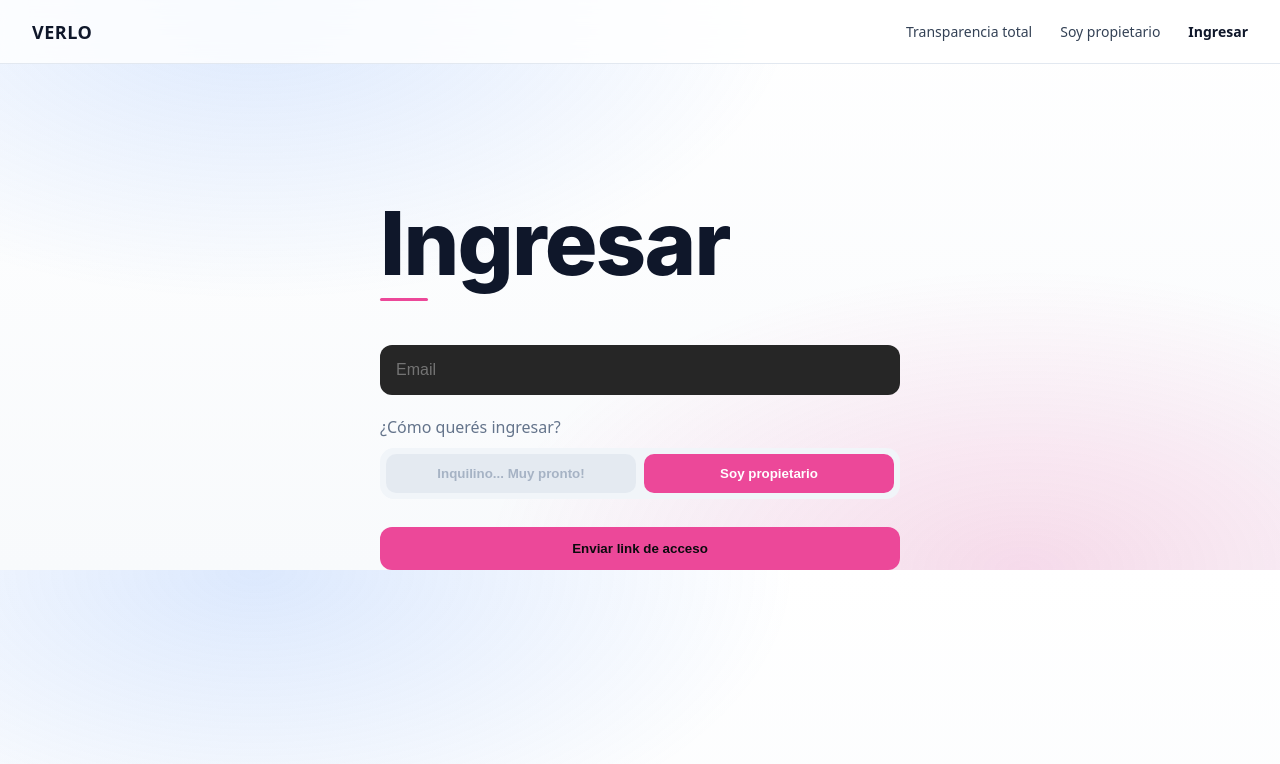
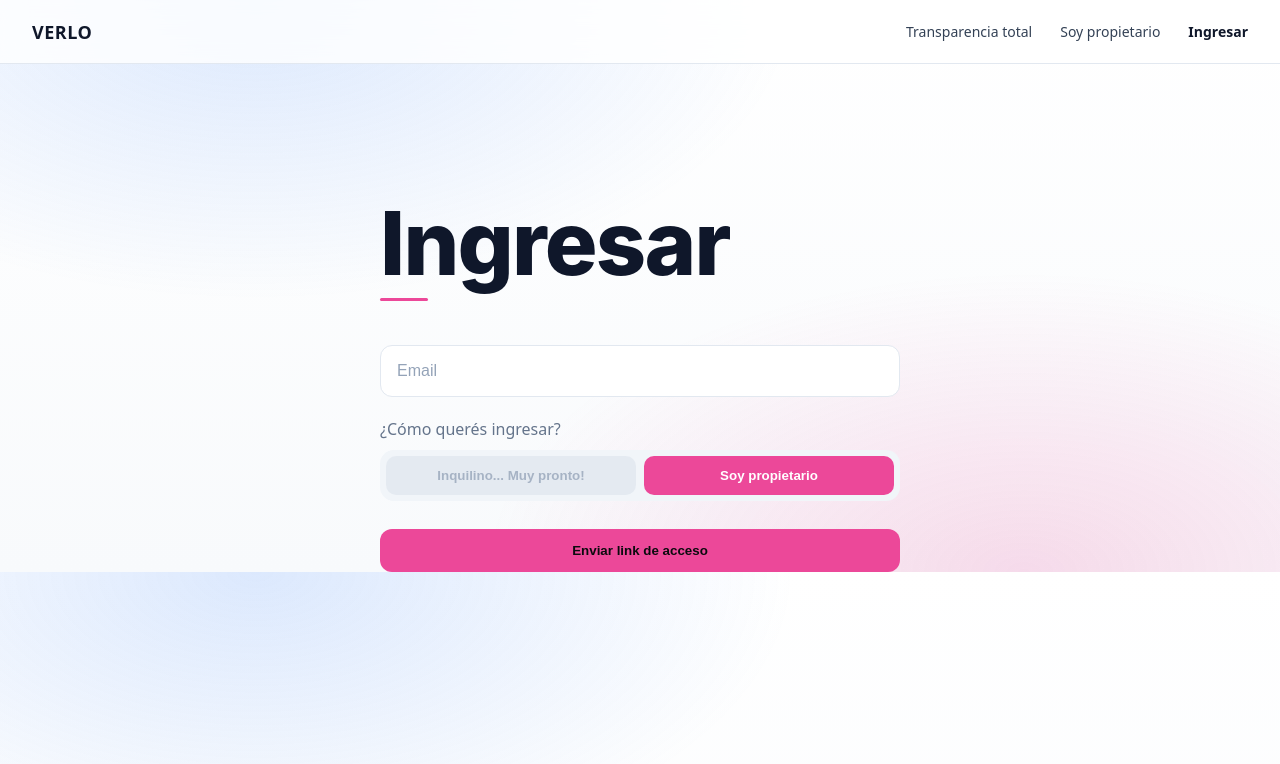
Before and after one commit to rentverlo-dotcom/verlo, a Next.js app: page /login in a window 1280 px wide. Shown: the top 764 px of the page. Built offline with nearby package versions, Linux system fonts and the light colour scheme.

Commit message:
Update globals.css

```diff
--- a/app/globals.css
+++ b/app/globals.css
@@ -145,20 +145,6 @@ header {
   max-width: 420px;
 }
 
-input,
-textarea {
-  padding: 14px 16px;
-  border-radius: 10px;
-  border: 1px solid var(--border);
-  background: rgba(255, 255, 255, 0.06);
-  color: var(--text);
-  font-size: 16px;
-}
-
-input::placeholder,
-textarea::placeholder {
-  color: rgba(255, 255, 255, 0.5);
-}
 
 /* CARDS */
 .card {
@@ -267,23 +253,35 @@ textarea::placeholder {
 .section-elevated {
   background: rgba(255, 255, 255, 0.06);
 }
+input,
+textarea {
+  padding: 14px 16px;
+  border-radius: 12px;
+  border: 1px solid #e2e8f0;
+  background: #ffffff;
+  color: #0f172a;
+  font-size: 16px;
+}
+
+input::placeholder,
+textarea::placeholder {
+  color: #94a3b8;
+}
 
 .input {
   width: 100%;
   padding: 16px;
   border-radius: 12px;
-  background: #262626;
-  color: white;
-  border: none;
+  background: #ffffff;
+  color: #0f172a;
+  border: 1px solid #e2e8f0;
   outline: none;
-}
-
-.input::placeholder {
-  color: #737373;
+  transition: all 0.2s ease;
 }
 
 .input:focus {
-  box-shadow: 0 0 0 2px #34f5a1;
+  box-shadow: 0 0 0 2px #ec4899;
+  border-color: #ec4899;
 }
 
 .button-primary {
```
